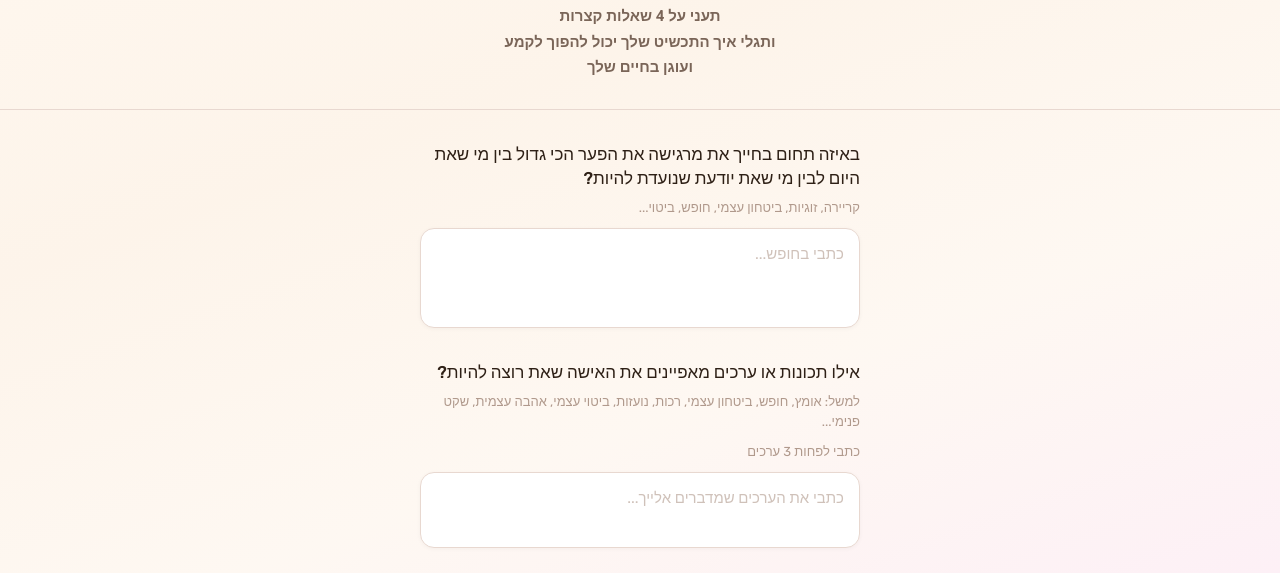
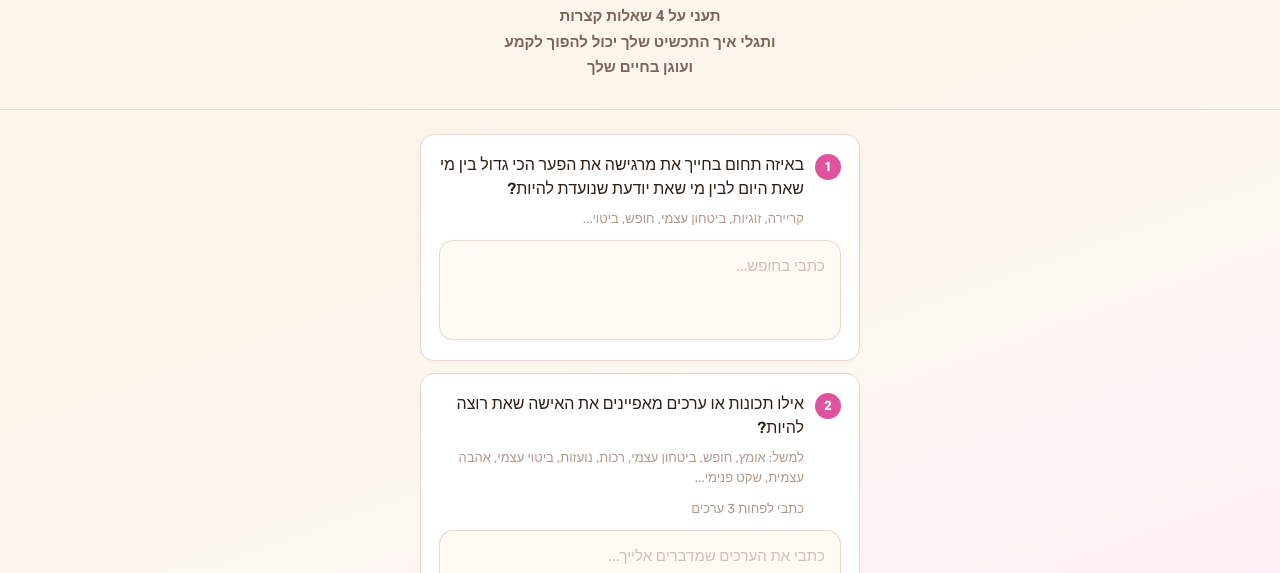
Before and after one commit to karinbendavid-muchachina/mucharma-quiz, a website: page index.html in a window 1280 px wide. Shown: the part 227-800 px from the top of the page. Drawn offline with Linux system fonts and the light colour scheme.

Commit message:
revert: restore question cards with numbered circles

```diff
--- a/index.html
+++ b/index.html
@@ -94,11 +94,18 @@
     .form-container {
       max-width: 480px;
       margin: 0 auto;
-      padding: 32px 20px 60px;
+      padding: 24px 20px 60px;
+      counter-reset: question;
     }
 
     .question-block {
-      margin-bottom: 28px;
+      background: white;
+      border: 1.5px solid var(--border-card);
+      border-radius: var(--radius);
+      padding: 18px 18px 16px;
+      margin-bottom: 12px;
+      box-shadow: 0 1px 6px rgba(0,0,0,0.04);
+      counter-increment: question;
       animation: fadeUp 0.45s ease both;
     }
 
@@ -113,25 +120,45 @@
     }
 
     .q-label {
-      display: block;
+      display: flex;
+      align-items: flex-start;
+      gap: 11px;
       font-family: 'Rubik', sans-serif;
-      font-size: 17px;
+      font-size: 16px;
       font-weight: 500;
       color: var(--text);
-      margin-bottom: 7px;
-      line-height: 1.45;
+      margin-bottom: 8px;
+      line-height: 1.5;
+    }
+
+    .q-label::before {
+      content: counter(question);
+      min-width: 26px;
+      height: 26px;
+      background: var(--rose);
+      color: white;
+      border-radius: 50%;
+      font-family: 'Heebo', sans-serif;
+      font-weight: 800;
+      font-size: 13px;
+      line-height: 26px;
+      text-align: center;
+      display: block;
+      flex-shrink: 0;
+      margin-top: 1px;
     }
 
     .q-hint {
       font-size: 13px;
       color: var(--text-muted);
       margin-bottom: 10px;
-      line-height: 1.55;
+      padding-right: 37px;
+      line-height: 1.6;
     }
 
     textarea {
       width: 100%;
-      background: var(--bg-card);
+      background: var(--bg);
       border: 1.5px solid var(--border-card);
       border-radius: var(--radius);
       color: var(--text);
```
